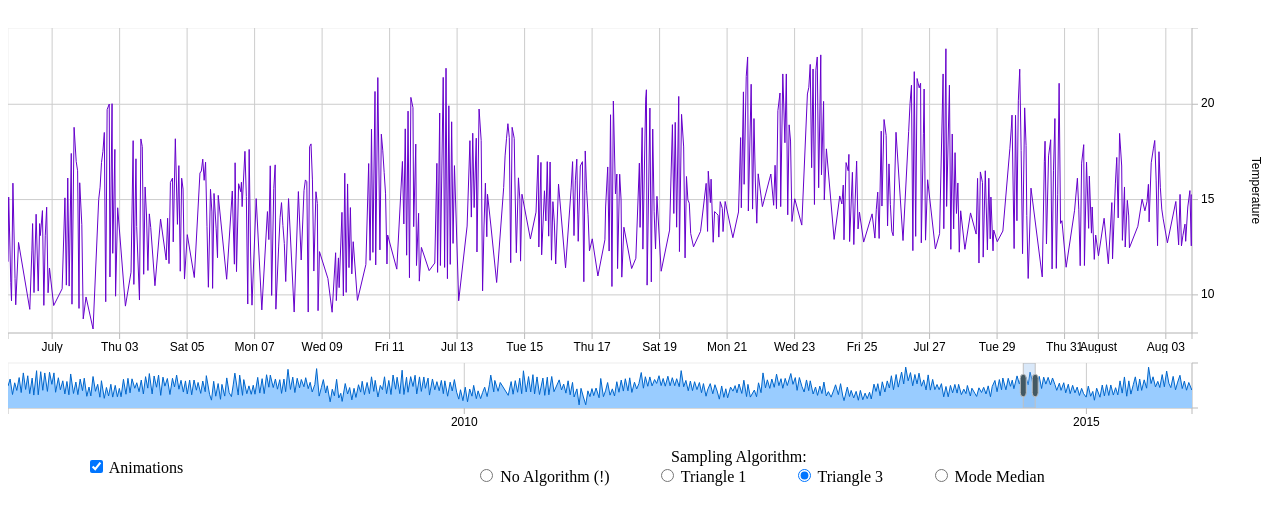
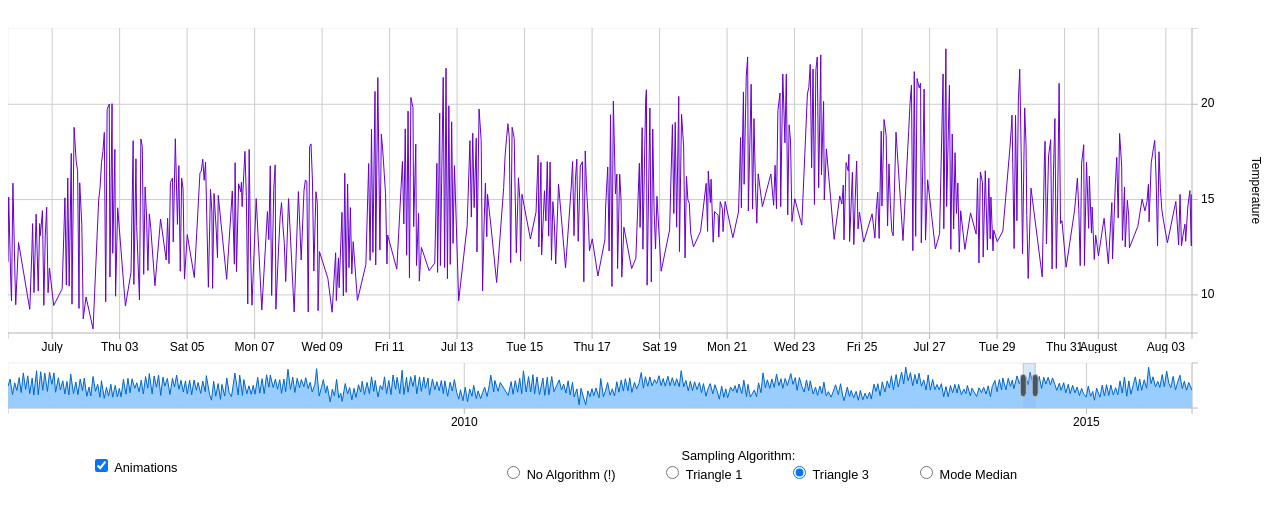
Before and after one commit to WPFerg/wpferg.github.io, a plain HTML site: page d3fc-samplers/index.html in a window 1280 px wide. Drawn offline with Linux system fonts and the light colour scheme; animation ran at ten frames a second.

Commit message:
Added styling on body for d3fc-samplers

```diff
--- a/d3fc-samplers/index.css
+++ b/d3fc-samplers/index.css
@@ -1,3 +1,8 @@
+body {
+  font-family: sans-serif;
+  font-size: 0.8em;
+}
+
 .control {
   display: inline-block;
   text-align: center;
```
